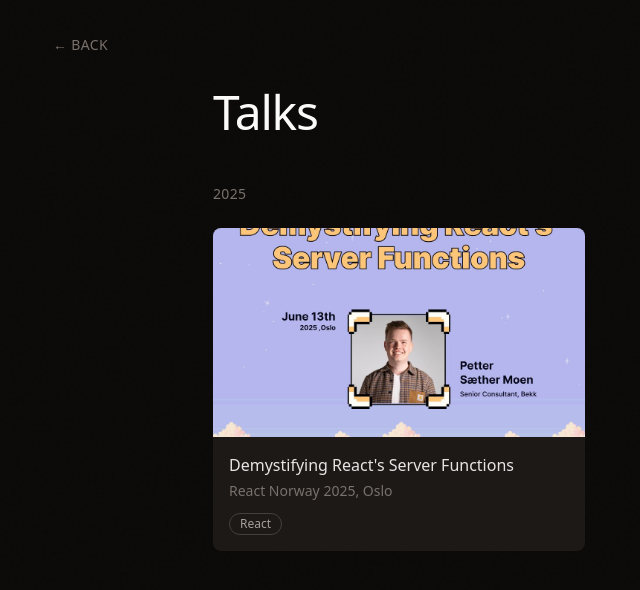
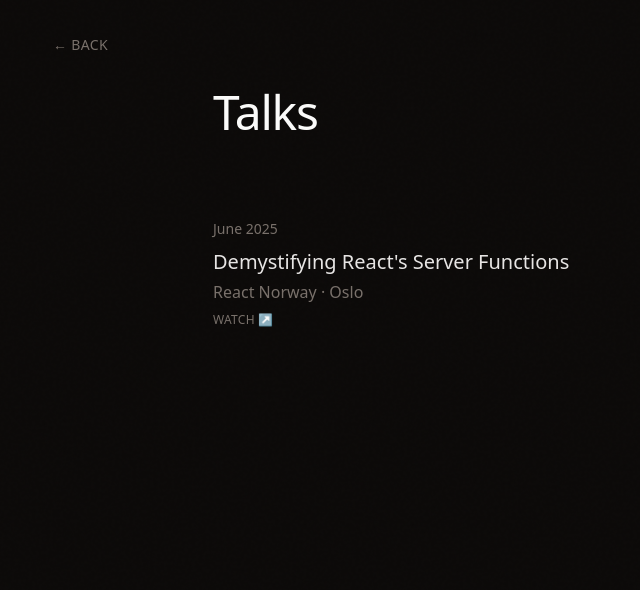
Before and after one commit to petter/pmoen.me, a Next.js app: page /talks in a window 1280 px wide. Shown: the top 590 px of the page, without its empty margins (43-683 px from the left). Built offline with nearby package versions, Linux system fonts and the light colour scheme; what tailwindcss-animated would draw is missing.

Commit message:
refactor: simplify talks page to match blog style
- Replace card-based design with typographic list approach
- Remove image dependency for cleaner look
- Show date, title, conference, location, and watch link
- Consistent with blog's minimalist aesthetic

```diff
--- a/app/(site)/talks/page.tsx
+++ b/app/(site)/talks/page.tsx
@@ -1,5 +1,4 @@
-import reactNorway2025 from './2025-react-norway.jpeg';
-import { TalkCard } from './talk-card';
+import { TalkItem } from './talk-item';
 
 export default function TalksPage() {
   return (
@@ -7,18 +6,15 @@
       <h1 className="font-serif text-4xl font-light tracking-tight text-stone-50 sm:text-5xl">
         Talks
       </h1>
-      <section className="mt-12">
-        <h2 className="text-sm tracking-wide text-stone-500 uppercase">2025</h2>
-        <div className="mt-6 grid grid-cols-1 gap-6 sm:grid-cols-2">
-          <TalkCard
-            href="https://www.youtube.com/live/-H7OdGaxgmM?si=GcW42CoBdpOX5ZRo"
-            image={reactNorway2025}
-            title="Demystifying React's Server Functions"
-            conference="React Norway 2025, Oslo"
-            tags={['React']}
-          />
-        </div>
-      </section>
+      <div className="mt-12">
+        <TalkItem
+          href="https://www.youtube.com/live/-H7OdGaxgmM?t=12985"
+          title="Demystifying React's Server Functions"
+          conference="React Norway"
+          location="Oslo"
+          date="June 2025"
+        />
+      </div>
     </div>
   );
 }
--- a/app/(site)/talks/talk-card.tsx
+++ /dev/null
@@ -1,52 +0,0 @@
-import Image, { type StaticImageData } from 'next/image';
-import Link from 'next/link';
-
-interface TalkCardProps {
-  href: string;
-  image: StaticImageData;
-  title: string;
-  conference: string;
-  tags: string[];
-}
-
-export function TalkCard({
-  href,
-  image,
-  title,
-  conference,
-  tags,
-}: TalkCardProps) {
-  return (
-    <Link
-      href={href}
-      target="_blank"
-      rel="noopener noreferrer"
-      className="group block overflow-hidden rounded-lg bg-stone-900 transition-all duration-200 hover:bg-stone-800"
-    >
-      <div className="relative aspect-video overflow-hidden">
-        <Image
-          src={image}
-          alt={title}
-          fill
-          className="object-cover transition-transform duration-500 group-hover:scale-105"
-        />
-      </div>
-      <div className="p-4">
-        <h3 className="font-medium text-stone-200 transition-colors duration-200 group-hover:text-stone-50">
-          {title}
-        </h3>
-        <p className="mt-1 text-sm text-stone-500">{conference}</p>
-        <div className="mt-3 flex flex-wrap gap-2">
-          {tags.map((tag) => (
-            <span
-              key={tag}
-              className="rounded-full border border-stone-700 px-2.5 py-0.5 text-xs text-stone-400"
-            >
-              {tag}
-            </span>
-          ))}
-        </div>
-      </div>
-    </Link>
-  );
-}
--- /dev/null
+++ b/app/(site)/talks/talk-item.tsx
@@ -0,0 +1,37 @@
+import Link from 'next/link';
+
+interface TalkItemProps {
+  href: string;
+  title: string;
+  conference: string;
+  location: string;
+  date: string;
+}
+
+export function TalkItem({
+  href,
+  title,
+  conference,
+  location,
+  date,
+}: TalkItemProps) {
+  return (
+    <Link
+      href={href}
+      target="_blank"
+      rel="noopener noreferrer"
+      className="group block py-8 transition-colors duration-200"
+    >
+      <span className="text-sm text-stone-500">{date}</span>
+      <h2 className="mt-2 text-xl font-medium text-stone-200 transition-colors duration-200 group-hover:text-stone-50">
+        {title}
+      </h2>
+      <p className="mt-1 text-stone-500">
+        {conference} · {location}
+      </p>
+      <span className="mt-2 inline-block text-xs tracking-wide text-stone-500 uppercase">
+        Watch ↗
+      </span>
+    </Link>
+  );
+}
```
Also changed, not shown: app/(site)/talks/2025-react-norway.jpeg (deleted).
